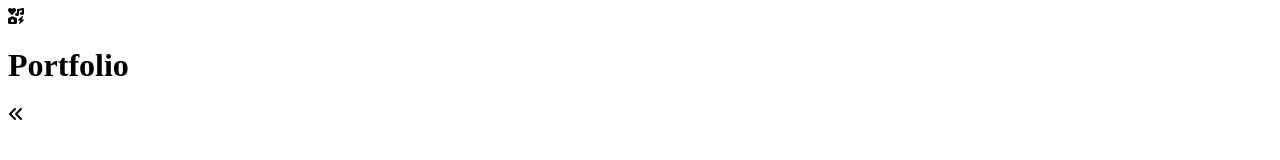
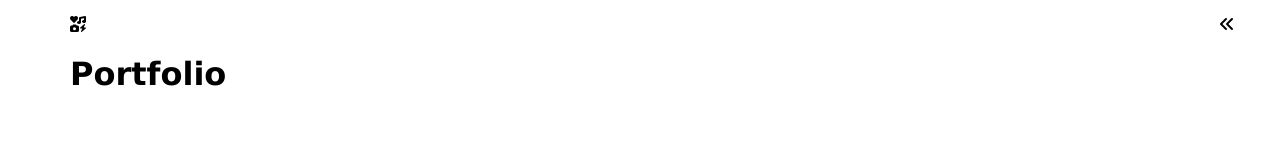
Before and after one commit to manasam27/manasam27.github.io, a plain HTML site: page index.html in a window 1280 px wide. Drawn offline with Linux system fonts and the light colour scheme.

Commit message:
Update stylesheet.css

```diff
--- a/stylesheet.css
+++ b/stylesheet.css
@@ -1,8 +1,27 @@
+* {
+    box-sizing: border-box;
+}
+
 title{
-    font-family: "Sans Serif";
+    display:none;
 }
 
 body{
-    font-family:"Times New Roman";
-    font-color:red;
+    margin:auto;
+    font-family: "Lucida Grande";
 }
+
+.container {
+    max-width: 1170px;
+    padding: 15px;
+    margin: auto;
+}
+
+.header-left{
+    float:left;
+}
+
+.header-right {
+    float: right;
+    margin-right: -25px;
+}
```
